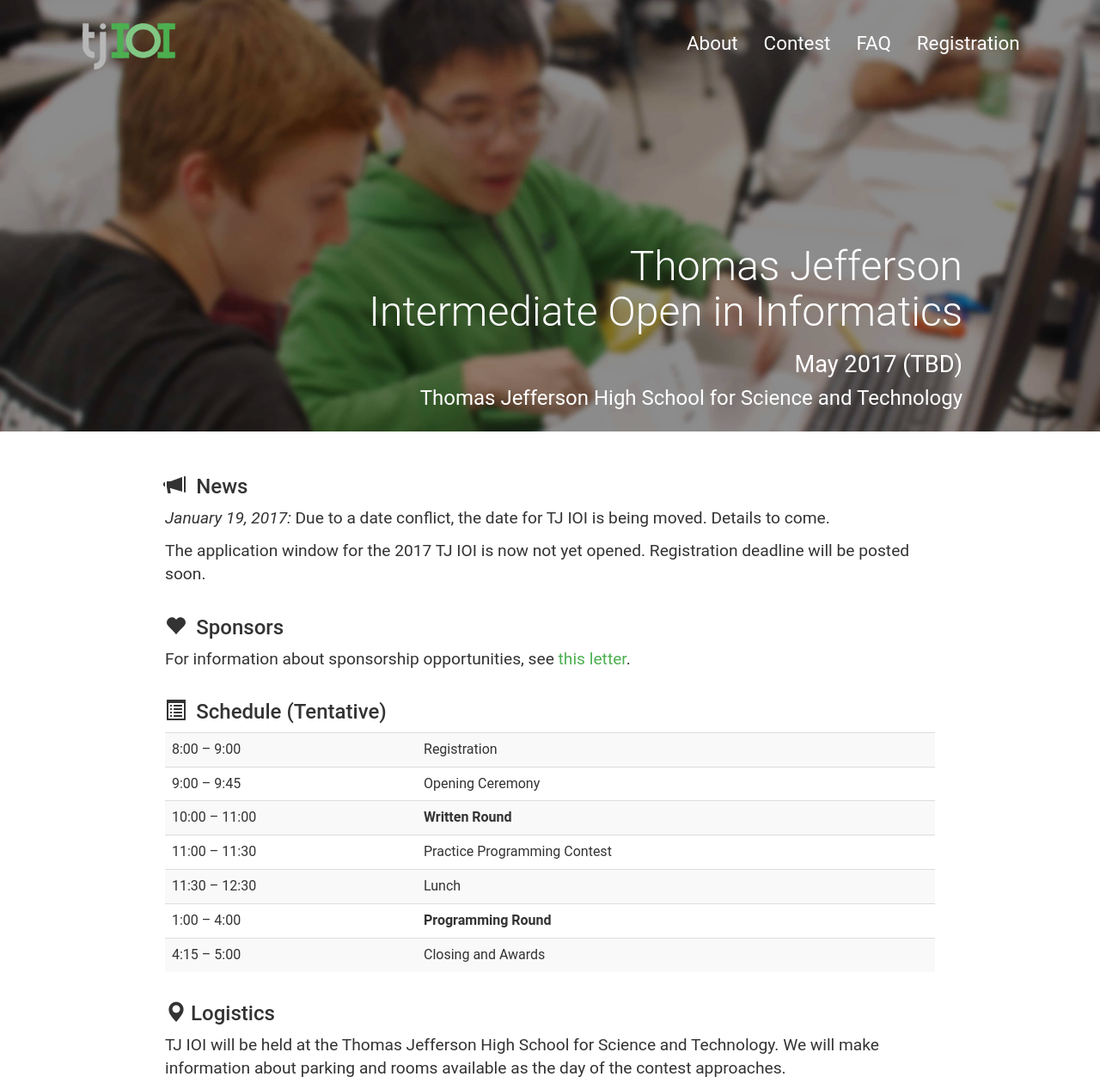
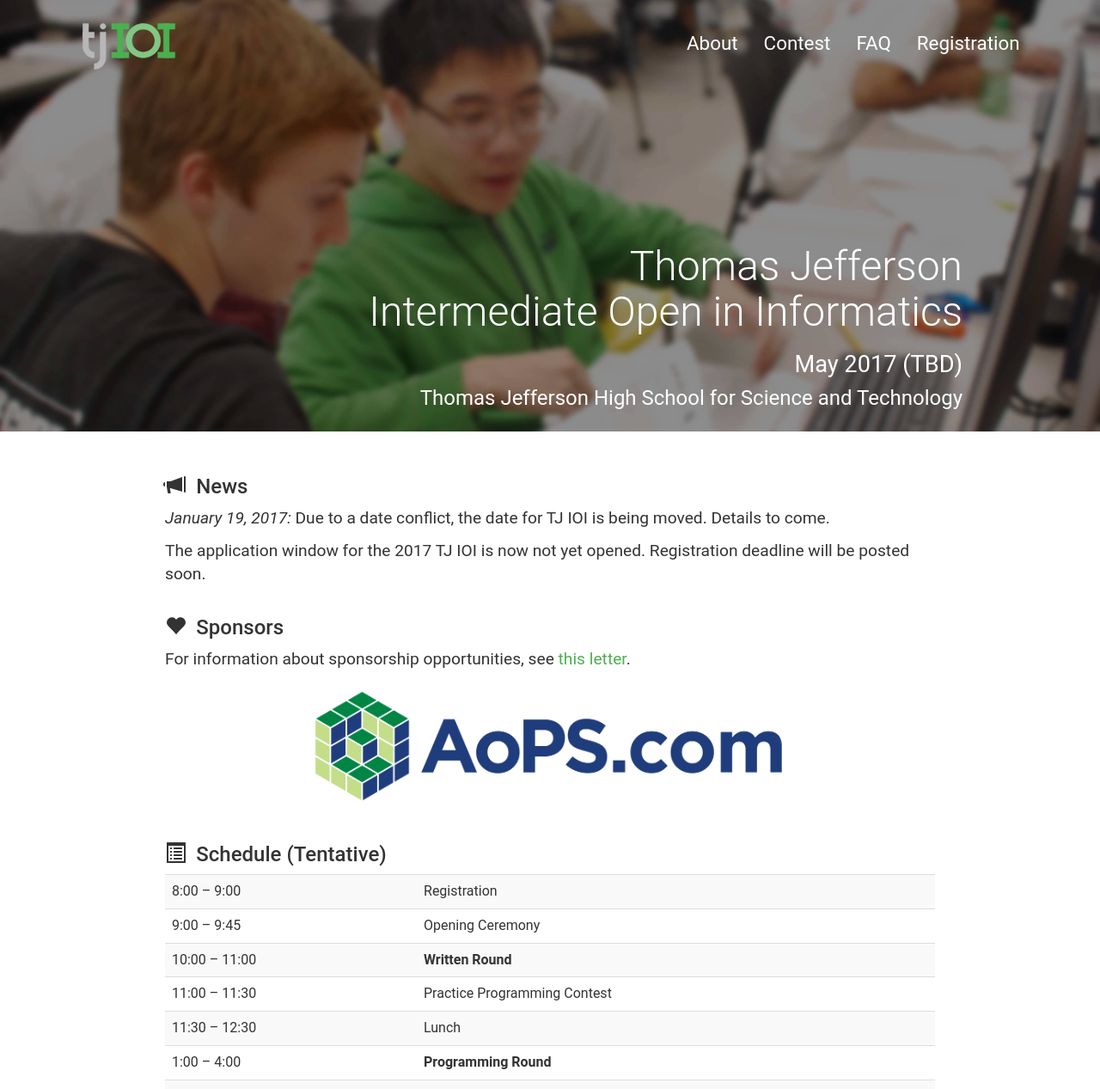
Before and after one commit to codeAligned/tjioi, a Jekyll site: the page built from index.html, in a window 1280 px wide. Shown: the top 1267 px of the page at 86% size. Built offline with Jekyll 4.4.1, drawn with Linux system fonts in a browser that asks for light colours; grey boxes are pictures that could not be loaded.

Commit message:
add AoPS to sponsors list

```diff
--- a/assets/main.css
+++ b/assets/main.css
@@ -120,6 +120,11 @@
     font-size: 1rem;
 }
 
+.full {
+    width: 60%;
+    margin: 10px auto;
+}
+
 .content {
     padding: 16px 32px;
     /*background-color: #f8f8f8;*/
--- a/index.html
+++ b/index.html
@@ -9,6 +9,12 @@
 
 <h3><span class="glyphicon glyphicon-heart" aria-hidden="true"></span>&ensp;Sponsors</h3>
 <p>For information about sponsorship opportunities, see <a href="{{ '/materials/2017/SponsorshipInformation.pdf' | relative_url }}">this letter</a>.</p>
+<div class="row">
+    <div class="s12 m12 l12">
+        <a href="http://artofproblemsolving.com/" rel="noopener noreferrer" target="_blank"><img class="center-block full" src="{{ '/assets/img/aops_logo.png' | relative_url }}"></a>
+    </div>
+</div>
+
 
 <h3><span class="glyphicon glyphicon-list-alt" aria-hidden="true"></span>&ensp;Schedule (Tentative)</h3>
 <div class="schedule">
```
Also changed, not shown: assets/img/aops_logo.png (added).
